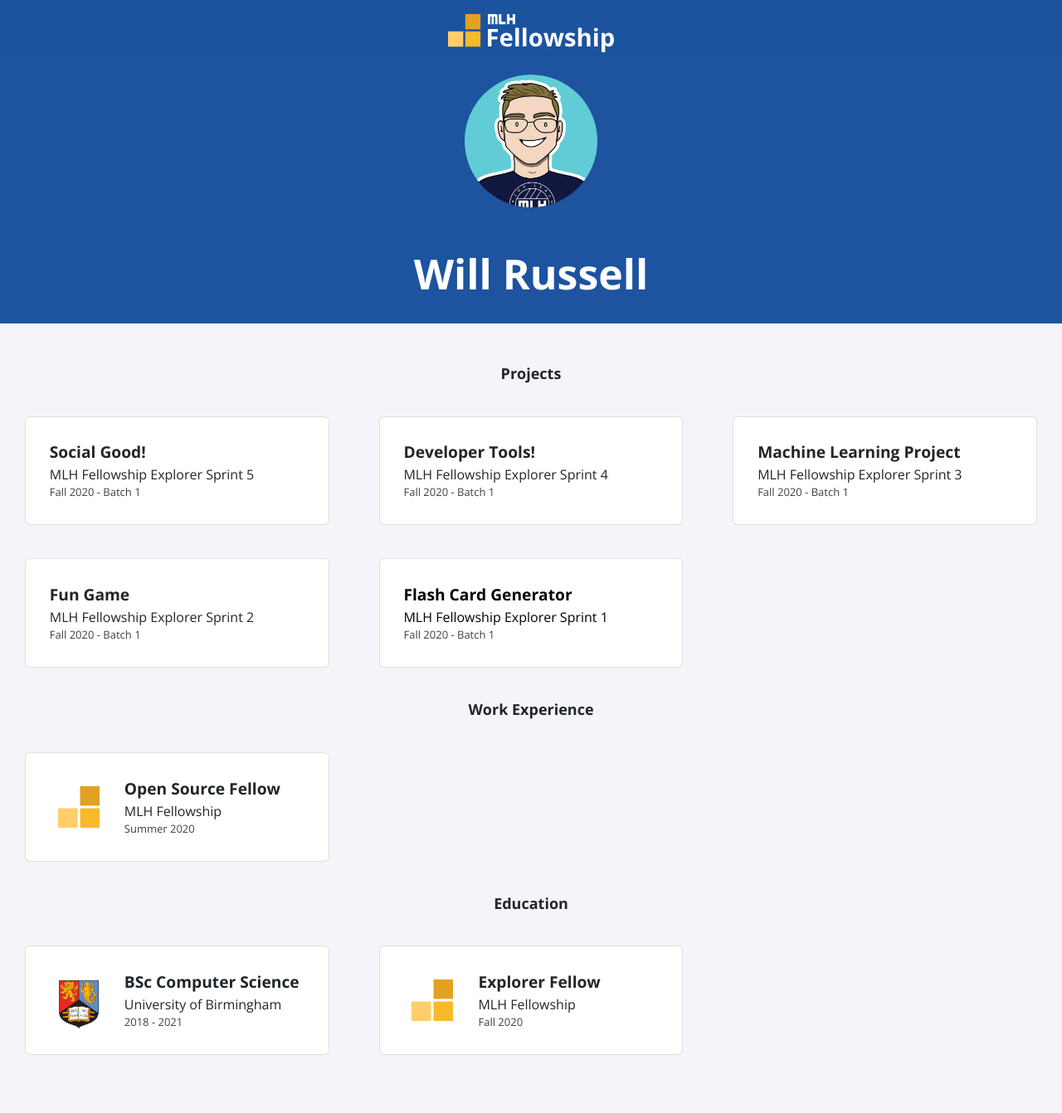
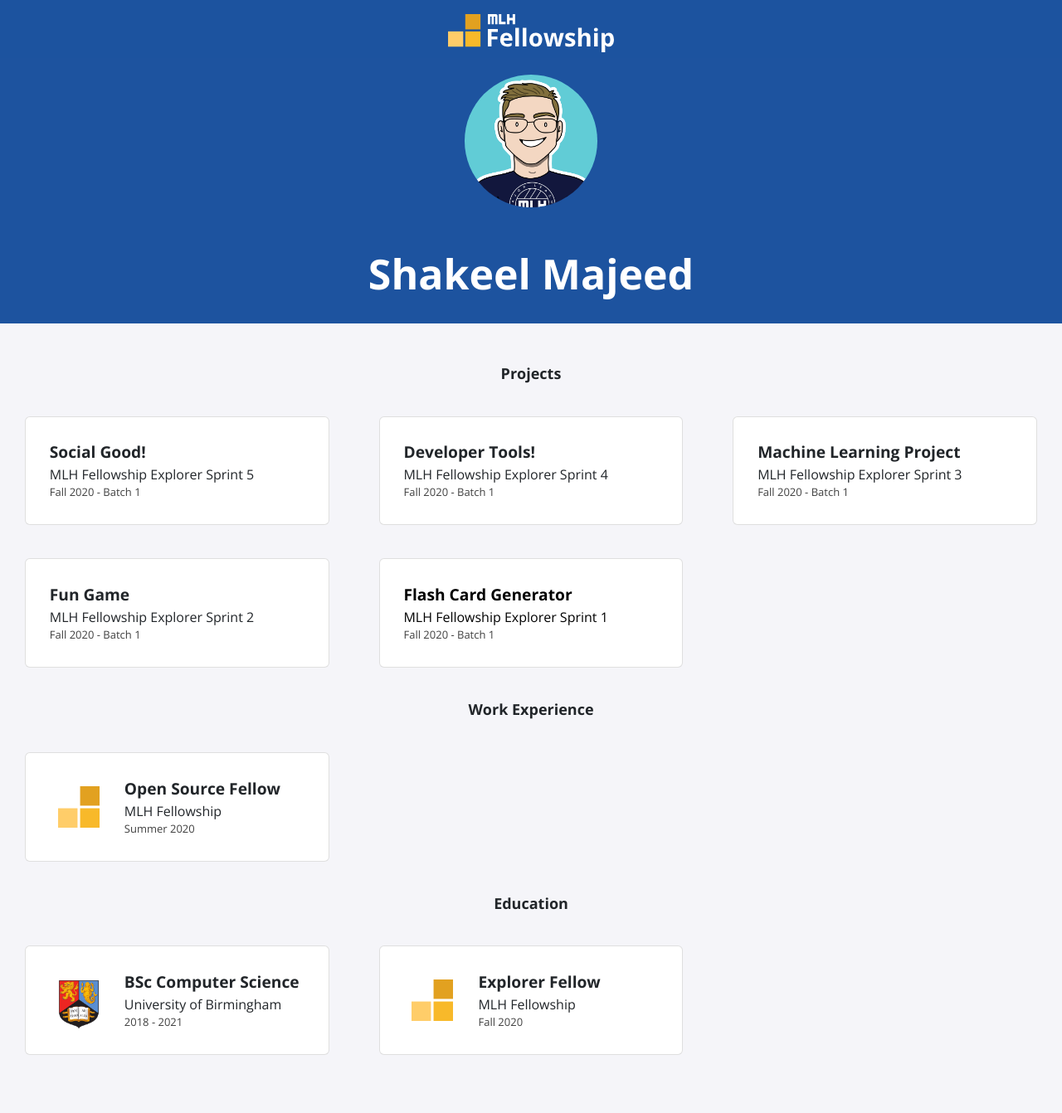
Before and after one commit to shakeelmajeed-work/shakeelmajeed-work.github.io, a Jekyll site: the page built from index.html, in a window 1280 px wide. Shown: the whole page at 83% size. Built offline with Jekyll 4.4.1, drawn with Linux system fonts in a browser that asks for light colours; nearby versions of some CDN libraries.

Commit message:
Update config.yml to include my info

```diff
--- a/_config.yml
+++ b/_config.yml
@@ -1,13 +1,13 @@
-title: "Will Russell"
-email: fellowship@mlh.io
+title: "Shakeel Majeed"
+email: 17majeed_s@bexleygs.co.uk
 description: >- # this means to ignore newlines until "baseurl:"
   Write an awesome description for your new site here. You can edit this
   line in _config.yml. It will appear in your document head meta (for
   Google search results) and in your feed.xml site description.
 baseurl: "/"
-url: "/portfolio-template"
-twitter_username: mlhacks
-github_username:  mlh-fellowship
+url: "https://shakeelmajeed-work.github.io"
+#twitter_username: mlhacks
+github_username:  shakeelmajeed-work
 
 sass:
   sass_dir: _sass
```
